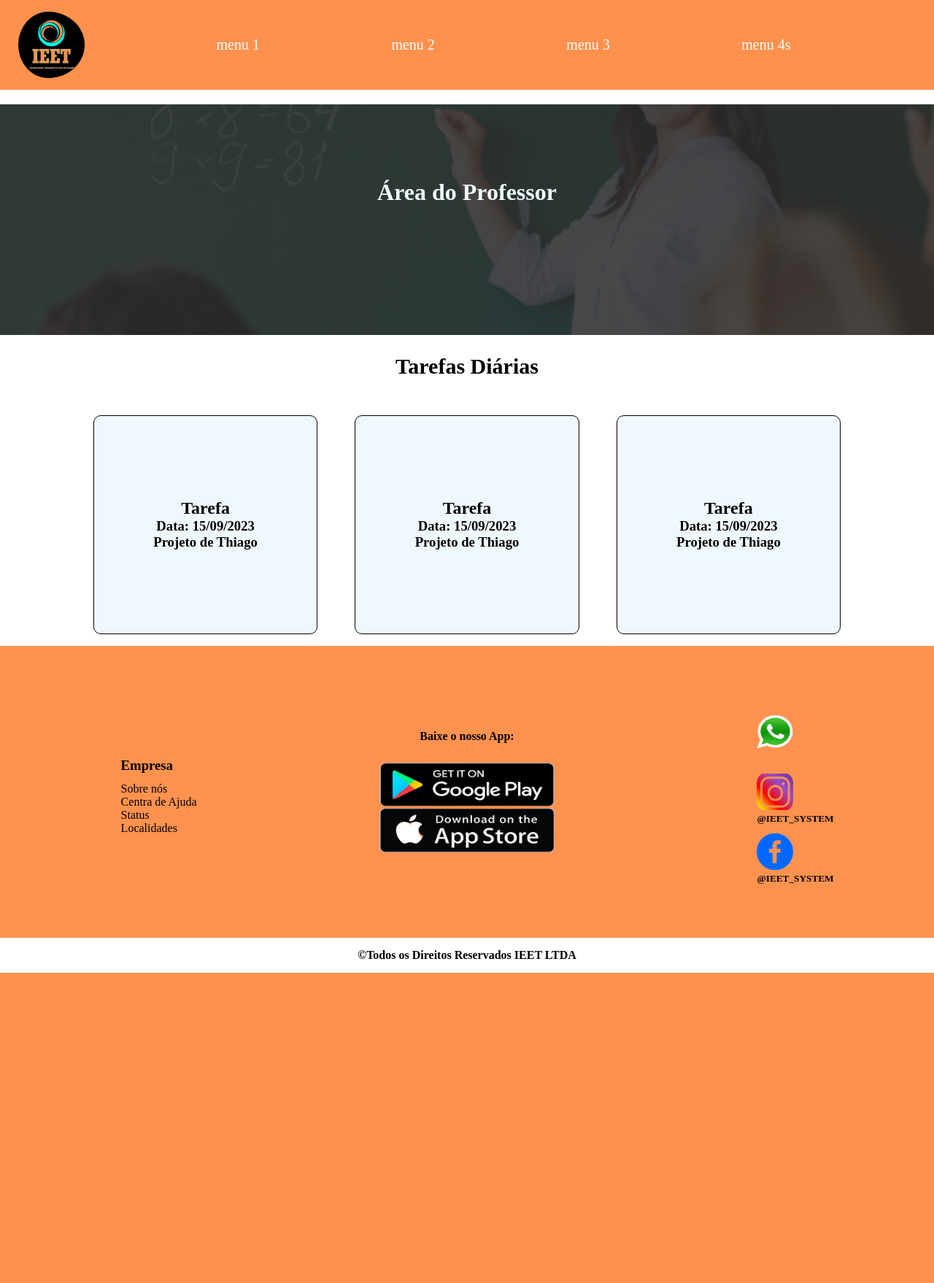
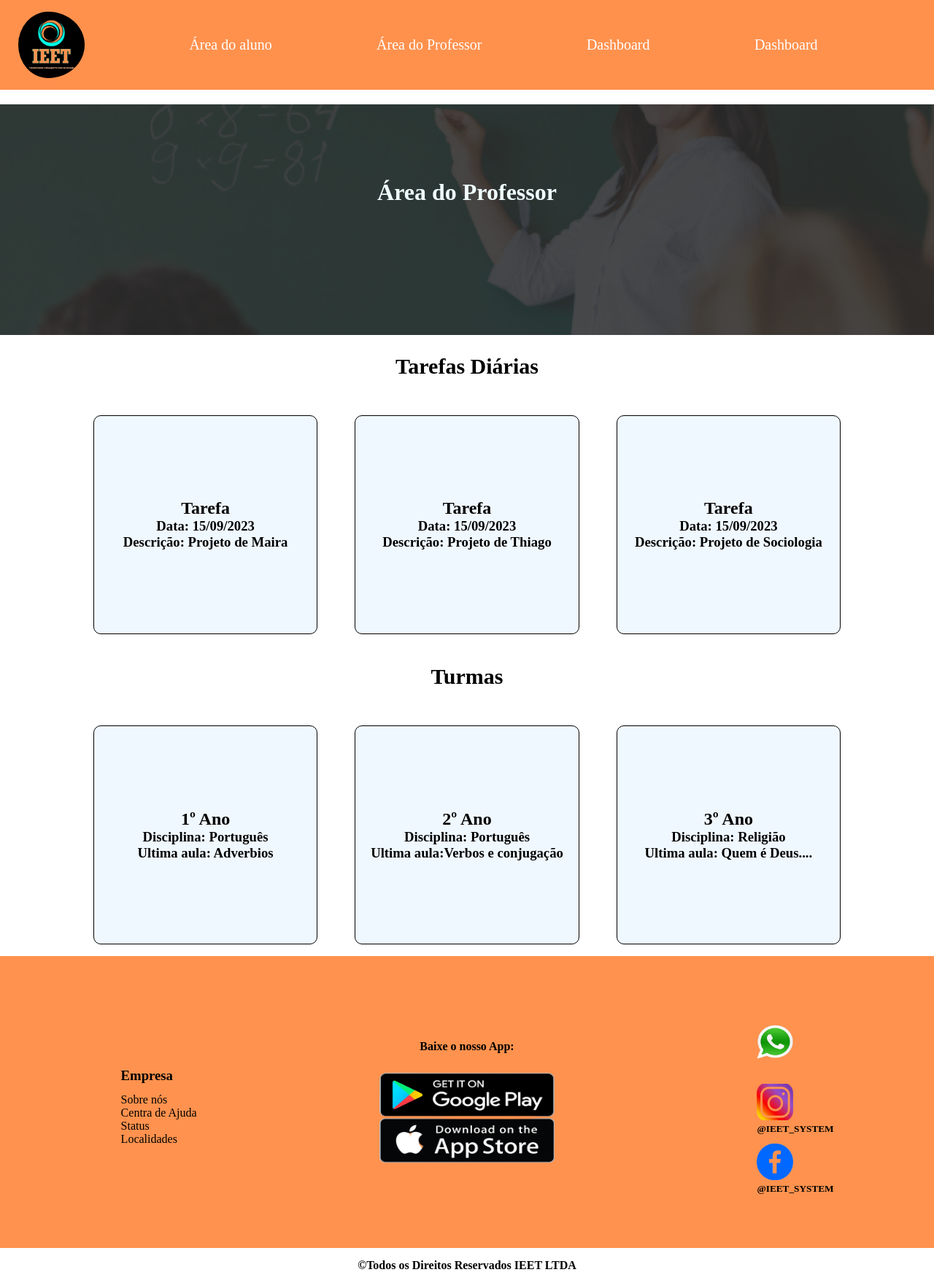
Before and after one commit to Janijanilevs/IEET-SistemaDeEnsino, a PHP site: page /paginas/professor.html in a window 1280 px wide. Shown: the whole page at 73% size. Before the commit the page ends 1333 px from the top, so only its background shows below. Run offline with PHP 8.4, Linux system fonts and the light colour scheme.

Commit message:
professor

```diff
--- a/Projeto-IEET-SiteWeb/estilos/estilo.Professor.css
+++ b/Projeto-IEET-SiteWeb/estilos/estilo.Professor.css
@@ -47,6 +47,16 @@ ul{
 
 }
 .tarefas h1{
+    margin-top: 2%;
+    font-size: 30px;
+}
+.turmas{
+    width: 100%;
+    height: 400px;
+    text-align: center;
+
+}
+.turmas h1{
     margin-top: 2%;
     font-size: 30px;
 }
--- a/Projeto-IEET-SiteWeb/estilos/estiloAluno.css
+++ b/Projeto-IEET-SiteWeb/estilos/estiloAluno.css
@@ -184,12 +184,8 @@ footer{
     height: 100%;
 }
 .bloco3{
-    min-height: 25rem;
-    width: 33%;
+
     display: flex;
-    flex-direction: column-reverse;
-    justify-content: center;
-    align-items: center;
 }
 .social{
     margin: 1rem;
--- a/Projeto-IEET-SiteWeb/paginas/professor.html
+++ b/Projeto-IEET-SiteWeb/paginas/professor.html
@@ -16,10 +16,10 @@
     <header class="header">
         <img width="100px" src="../imagens/Logo.png" alt="">
         <ul class="nav-menu">
-            <li class="nav-item">menu 1</li>
-            <li class="nav-item">menu 2</li>
-            <li class="nav-item">menu 3</li>
-            <li class="nav-item">menu 4s</li>
+            <li class="nav-item">Área do aluno </li>
+            <li class="nav-item">Área do Professor</li>
+            <li class="nav-item">Dashboard</li>
+            <li class="nav-item">Dashboard</li>
         </ul>
     </header>
      <!-- Corpo do Site-->
@@ -34,17 +34,37 @@
                 <div class="bannertarefa">
                     <h2> Tarefa </h2>
                     <h3> Data: 15/09/2023 <h3>
-                    <p> Projeto de Thiago <p>
+                    <p>Descrição: Projeto de Maira <p>
                 </div>
                 <div class="bannertarefa">
                     <h2> Tarefa </h2>
                     <h3> Data: 15/09/2023 <h3>
-                    <p> Projeto de Thiago <p>
+                    <p>Descrição: Projeto de Thiago <p>
                 </div>
                 <div class="bannertarefa">
                     <h2> Tarefa </h2>
                     <h3> Data: 15/09/2023 <h3>
-                    <p> Projeto de Thiago <p>
+                    <p>Descrição: Projeto de Sociologia <p>
+                </div>
+            </div>
+        </section>
+        <section class="turmas">
+            <h1>Turmas</h1>
+            <div class="modificador">
+                <div class="bannertarefa">
+                    <h2> 1º Ano</h>
+                    <h3> Disciplina: Português<h3>
+                    <p> Ultima aula: Adverbios <p>
+                </div>
+                <div class="bannertarefa">
+                    <h2> 2º Ano </h2>
+                    <h3> Disciplina: Português<h3>
+                    <p> Ultima aula:Verbos e conjugação  <p>
+                </div>
+                <div class="bannertarefa">
+                    <h2>  3º Ano</h2>
+                    <h3> Disciplina: Religião <h3>
+                    <p> Ultima aula: Quem é Deus.... <p>
                 </div>
             </div>
         </section>
```
Also changed, not shown: Projeto-IEET-SiteWeb/paginas/aluno.html (+25 -7 lines).
